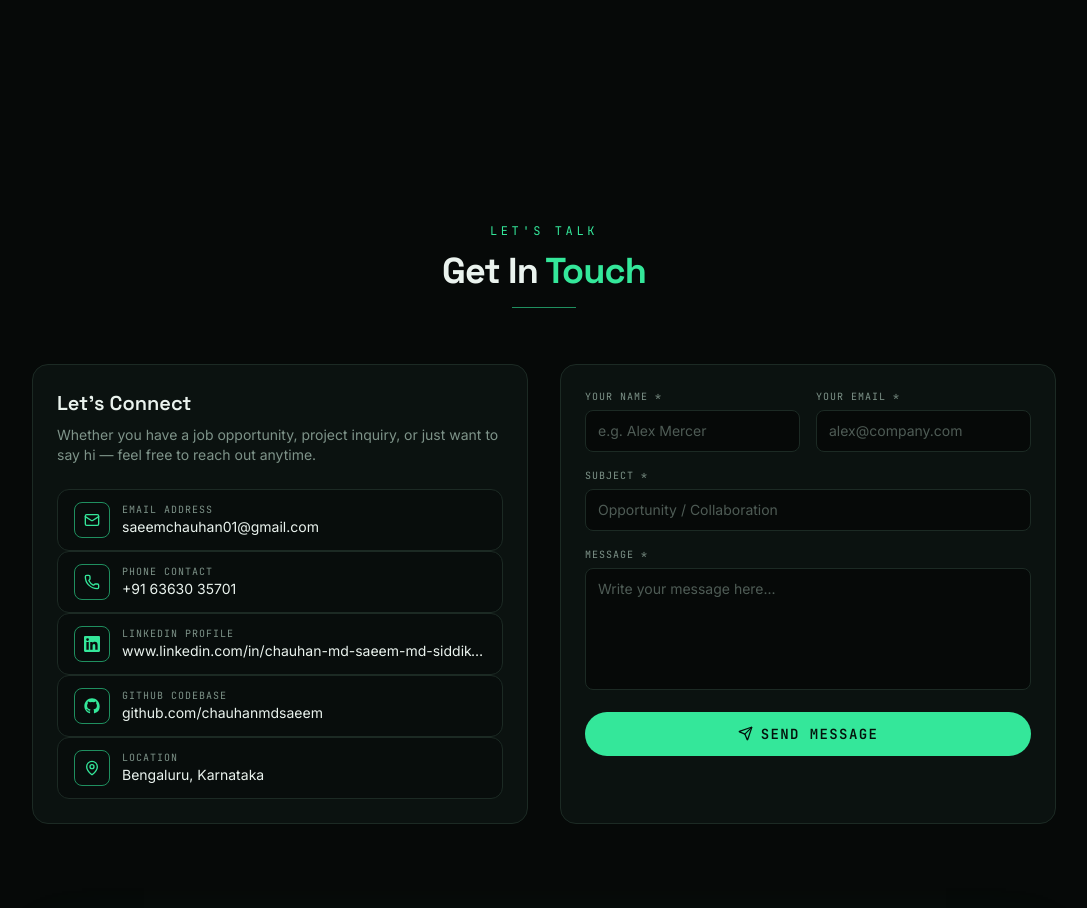
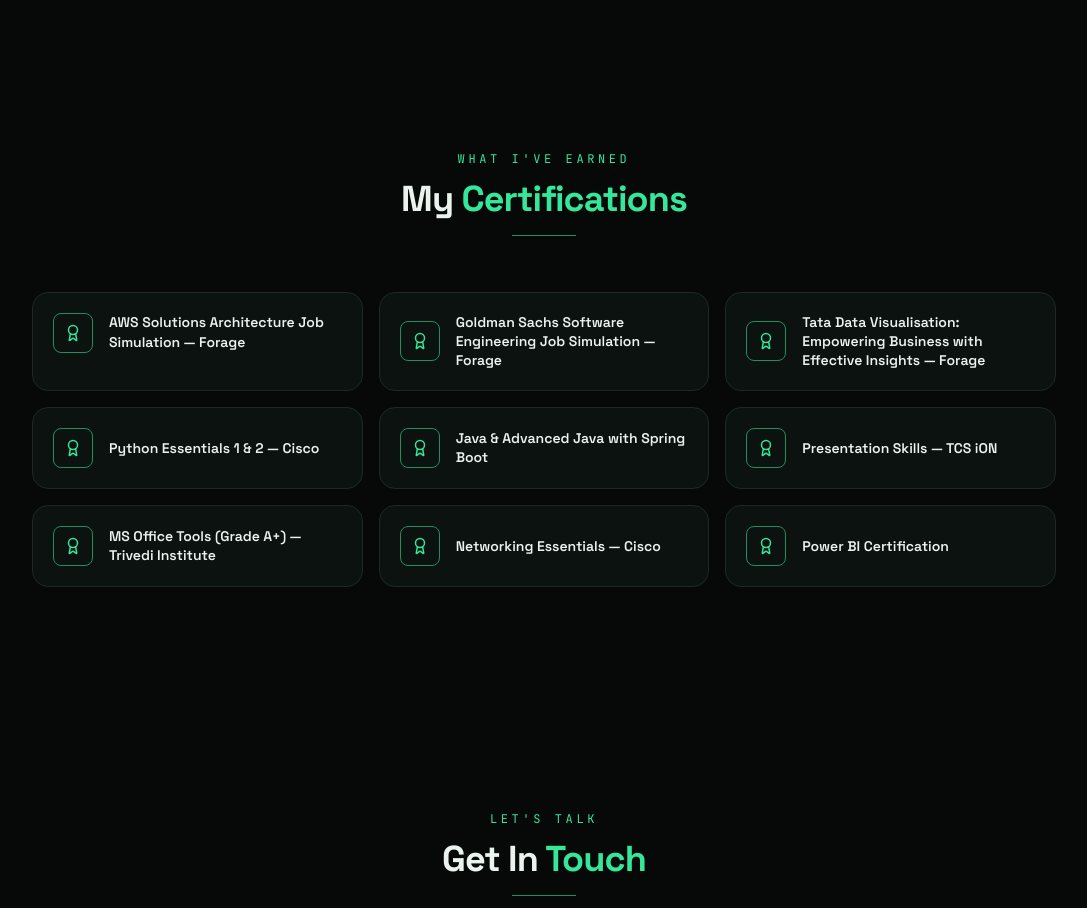
Before and after one commit to chauhanmdsaeem/saeem-portfolio, a React (Vite) app: page / in a window 1280 px wide. Shown: the part 5721-6629 px from the top of the page, without its empty margins (96-1183 px from the left). Built offline with nearby package versions, Linux system fonts and the light colour scheme.

Commit message:
feat: Add new Certifications section to display certificates on the portfolio

```diff
--- a/src/App.jsx
+++ b/src/App.jsx
@@ -7,6 +7,7 @@
 import Projects from "./components/Projects";
 import Experience from "./components/Experience";
 import Education from "./components/Education";
+import Certifications from "./components/Certifications";
 import Contact from "./components/Contact";
 import Footer from "./components/Footer";
 
@@ -24,6 +25,7 @@
         <Projects />
         <Experience />
         <Education />
+        <Certifications />
         <Contact />
       </main>
       <Footer />
--- /dev/null
+++ b/src/components/Certifications.jsx
@@ -0,0 +1,51 @@
+import { motion } from "framer-motion";
+import { Award } from "lucide-react";
+import { profile } from "../data/profile";
+import SectionHeading from "./SectionHeading";
+import { fadeUp, viewportSettings } from "../lib/motion";
+
+function CertificationCard({ title, index }) {
+  return (
+    <motion.div
+      custom={index}
+      variants={fadeUp}
+      initial="hidden"
+      whileInView="show"
+      viewport={viewportSettings}
+      className="relative rounded-2xl border border-[color:var(--color-line)] bg-[color:var(--color-surface)] p-5"
+    >
+      <div className="flex items-center gap-4">
+        <div className="flex h-10 w-10 shrink-0 items-center justify-center rounded-lg border border-[color:var(--color-mint-dim)] text-[color:var(--color-mint)]">
+          <Award size={18} />
+        </div>
+        <div>
+          <h3 className="display text-sm font-semibold text-[color:var(--color-ink)] leading-snug">
+            {title}
+          </h3>
+        </div>
+      </div>
+    </motion.div>
+  );
+}
+
+export default function Certifications() {
+  if (!profile.certifications || profile.certifications.length === 0) return null;
+
+  return (
+    <section id="certifications" className="relative px-6 pb-28 pt-10">
+      <div className="mx-auto max-w-5xl">
+        <SectionHeading eyebrow="What I've earned" title="My" accent="Certifications" />
+
+        <div className="grid gap-4 sm:grid-cols-2 lg:grid-cols-3">
+          {profile.certifications.map((cert, i) => (
+            <CertificationCard
+              key={i}
+              title={cert}
+              index={i}
+            />
+          ))}
+        </div>
+      </div>
+    </section>
+  );
+}
```
